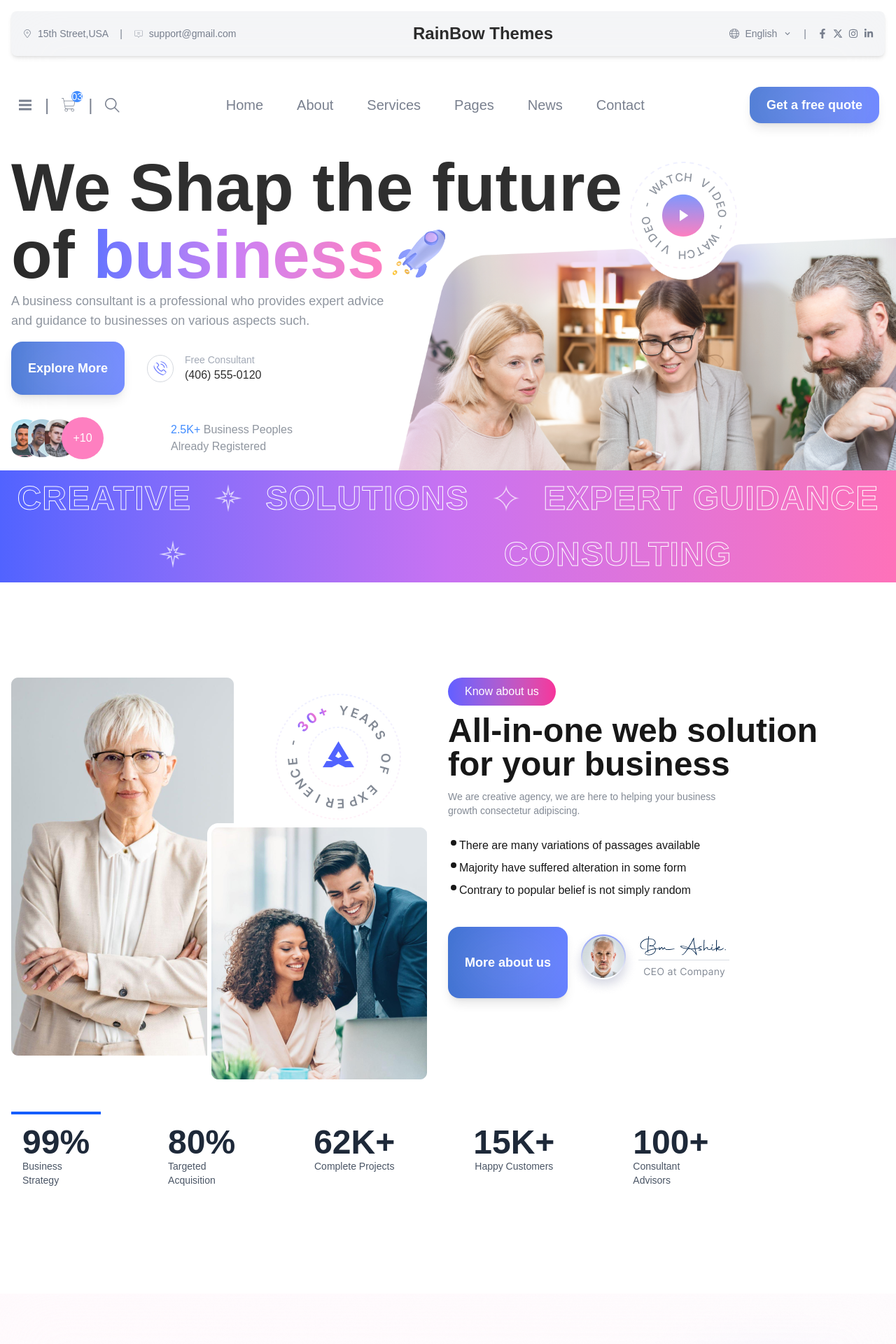
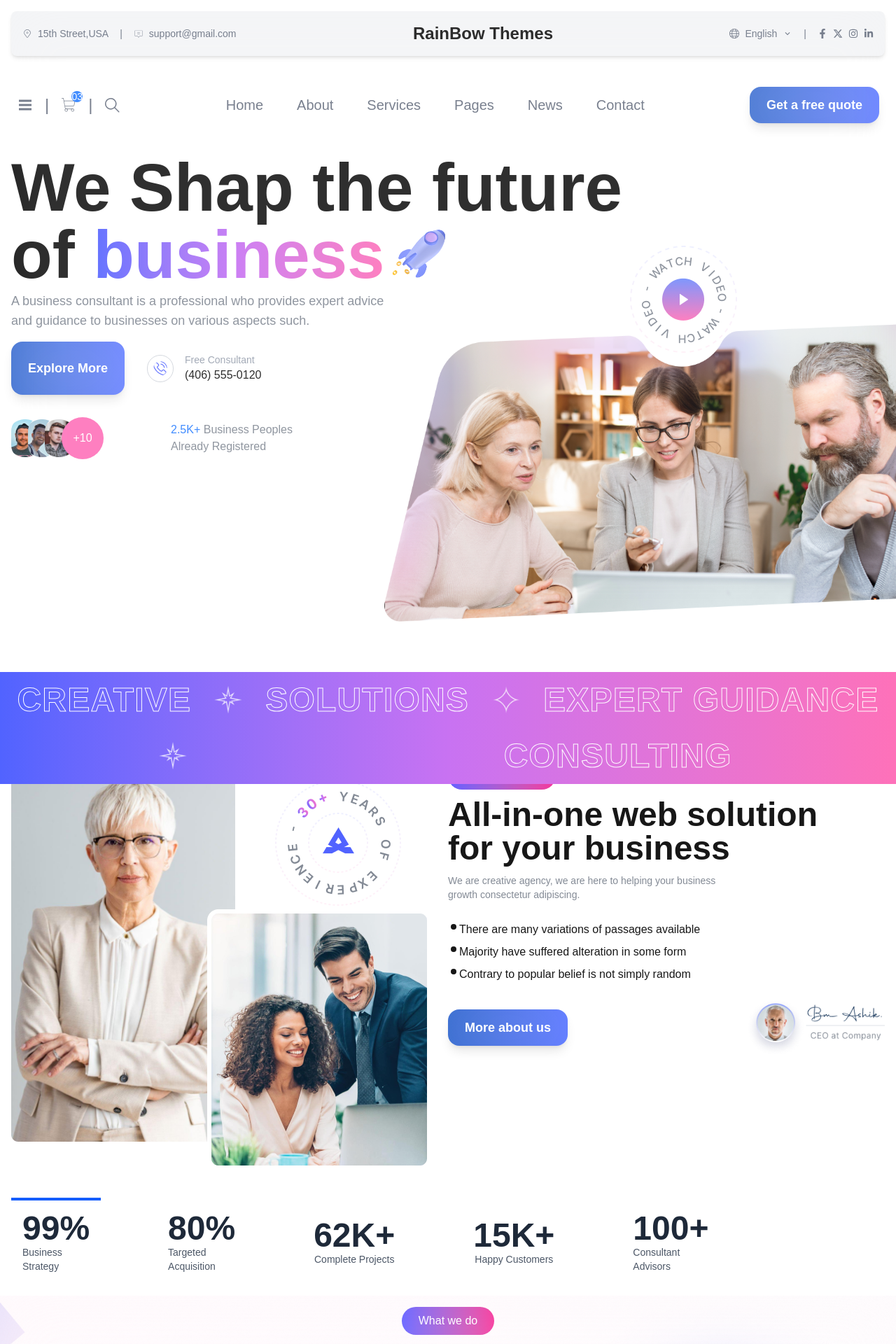
Before and after one commit to enamulhimel/rainbow-themes-test, a Next.js app: page / in a window 1280 px wide. Shown: the top 1920 px of the page at 70% size. Built offline with nearby package versions, Linux system fonts and the light colour scheme.

Commit message:
responsive fixed

```diff
--- a/src/components/common/StatsRow.tsx
+++ b/src/components/common/StatsRow.tsx
@@ -7,10 +7,19 @@ interface StatsCardProps {
   className?: string;
 }
 
-const StatsCard: React.FC<StatsCardProps> = ({ value, label, isActive = false, className = '' }) => {
+const StatsCard: React.FC<StatsCardProps> = ({
+  value,
+  label,
+  isActive = false,
+  className = '',
+}) => {
   return (
     <div
-      className={`flex flex-col items-center p-4 ${className} ${isActive ? 'border-t-4 border-blue-600' : 'border-t-4 border-transparent'}`}
+      className={`flex flex-col items-center p-4 ${className} ${
+        isActive
+          ? 'border-t-4 border-blue-600'
+          : 'border-t-4 border-transparent'
+      }`}
     >
       <span className="text-5xl font-bold text-gray-800">{value}</span>
       <span className="text-sm text-gray-600">{label}</span>
@@ -20,7 +29,7 @@ const StatsCard: React.FC<StatsCardProps> = ({ value, label, isActive = false, c
 
 const StatsRow: React.FC = () => {
   return (
-    <div className="flex justify-between gap-x-20 w-full max-w-4xl ">
+    <div className="flex flex-col md:flex-row md:justify-between md:items-center md:gap-x-20 md:w-full max-w-4xl ">
       <StatsCard value="99%" label="Business Strategy" isActive={true} />
       <StatsCard value="80%" label="Targeted Acquisition" />
       <StatsCard value="62K+" label="Complete Projects" />
--- a/src/components/sections/footer/FooterLogo.tsx
+++ b/src/components/sections/footer/FooterLogo.tsx
@@ -14,8 +14,8 @@ const FooterLogo = () => {
   return (
     <div className="relative bg-[url('/images/Footer-bg.png')] bg-cover bg-center bg-no-repeat py-20">
       <CommonWrapper>
-        <div className="w-full flex flex-row gap-x-1">
-          <div className="bg-[#110431] w-1/3 p-5 items-center justify-center">
+        <div className="w-full flex flex-col md:flex-row gap-x-1">
+          <div className="bg-[#110431] md:w-1/3 p-5 items-center justify-center">
             <img src={logo.src} alt="" />
             <p className="text-white">
               Introducing our team of talented and skilled professionals who are
@@ -38,7 +38,7 @@ const FooterLogo = () => {
               </div>
             </div>
           </div>
-          <div className="w-2/3 bg-[#110431] text-white p-5 flex flex-row items-center justify-between">
+          <div className="md:w-2/3 bg-[#110431] text-white p-5 flex md:flex-row flex-col items-start md:items-center justify-between">
             <div>
               <h3 className="font-bold ">Quick Links</h3>
               <div className="text-base py-2">
--- a/src/components/sections/header/Header.tsx
+++ b/src/components/sections/header/Header.tsx
@@ -14,22 +14,24 @@ const Header = () => {
     <div className="">
       <Company />
       <Navbar />
-      <div>
-        <HeroSection />
+      <div className="flex flex-col">
+        <div>
+          <HeroSection />
+        </div>
+        <div className="md:absolute md:left-0 md:-bottom-80 w-full md:z-20">
+          <GradientBanner />
+        </div>
       </div>
-      <div className="absolute left-0 w-full z-20">
-        <GradientBanner />
-      </div>
-      <div className="mt-70">
+      <div className="md:mt-100">
         <Solution />
       </div>
-      <div className="mt-30">
+      <div className="">
         <Services />
       </div>
       <div>
         <Works />
       </div>
-      <div className="mt-170">
+      <div className="">
         <Testimoni />
       </div>
       <div>
--- a/src/components/sections/header/HeroSection.tsx
+++ b/src/components/sections/header/HeroSection.tsx
@@ -13,9 +13,9 @@ import circleWatch from '../../../app/Circle Button.png';
 const HeroSection = () => {
   return (
     <CommonWrapper>
-      <div className="flex flex-row">
+      <div className="flex flex-col md:flex-row">
         <div>
-          <div className="text-8xl font-bold">
+          <div className="text-4xl md:text-8xl font-bold">
             <p>We Shap the future </p>
             <div className="flex flex-row">
               <p>
@@ -65,12 +65,12 @@ const HeroSection = () => {
           </div>
         </div>
         <div className="relative">
-          <div className="">
-            <div className="w-3xl absolute md:-bottom-27 md:-right-64">
+          <div className="flex flex-col items-center justify-center">
+            <div className="md:mt-30 md:pr-25">
+              <img src={circleWatch.src} alt="" />
+            </div>
+            <div className=" md:w-3xl md:absolute md:-bottom-58 md:-right-38">
               <img src={banner.src} alt="" />
-            </div>
-            <div className="">
-              <img src={circleWatch.src} alt="" />
             </div>
           </div>
         </div>
--- a/src/components/sections/services/Services.tsx
+++ b/src/components/sections/services/Services.tsx
@@ -7,28 +7,28 @@ import Button from '@/components/common/Button';
 
 const Services = () => {
   return (
-    <div className="relative bg-[url('/images/Mask-group.png')] bg-cover bg-center bg-no-repeat py-20">
+    <div className="relative bg-[url('/images/Mask-group.png')] bg-cover bg-center bg-no-repeat">
       <CommonWrapper>
         <div className="">
           <div className="flex flex-col items-center justify-center gap-y-5">
             <GradientButton label="What we do" />
             <p className="text-5xl font-semibold">Our Popular Services</p>
           </div>
-          <div className="relative pt-10">
-            <div className="absolute w-200 left-50">
+          <div className="relative md:pt-10">
+            <div className="absolute w-80  md:w-200 md:left-50">
               <img src={blur.src} alt="" />
             </div>
-            <div className="absolute w-220 top-23 left-40">
+            <div className="md:absolute w-80 md:w-220 md:top-23 md:left-40">
               <img src={blur.src} alt="" />
             </div>
-            <div className="absolute w-240 top-35 left-30">
+            <div className="md:absolute w-80 md:w-240 md:top-35 md:left-30">
               <img src={blur.src} alt="" />
             </div>
-            <div className="absolute w-260 top-50 left-20">
+            <div className="md:absolute w-80 md:w-260 md:top-50 md:left-20">
               <img src={clear.src} alt="" />
             </div>
           </div>
-          <div className="pt-140 flex items-center justify-center">
+          <div className="pt-5 md:pt-140 flex items-center justify-center">
             <Button label="view all services" />
           </div>
         </div>
--- a/src/components/sections/solution/Solution.tsx
+++ b/src/components/sections/solution/Solution.tsx
@@ -1,46 +1,72 @@
-import CommonWrapper from '@/components/common/CommonWrapper'
-import woman from '../../../app/woman.png'
-import group from '../../../app/Mask-group.png'
-import ceo from '../../../app/CEO.png'
-import circle from '../../../app/Comapny-Experience.png'
-import { GoDotFill } from "react-icons/go";
+import CommonWrapper from '@/components/common/CommonWrapper';
+import woman from '../../../app/woman.png';
+import group from '../../../app/Mask-group.png';
+import ceo from '../../../app/CEO.png';
+import circle from '../../../app/Comapny-Experience.png';
+import { GoDotFill } from 'react-icons/go';
 
-import React from 'react'
-import GradientButton from '@/components/common/GradientButton'
-import Button from '@/components/common/Button'
-import StatsRow from '@/components/common/StatsRow'
+import React from 'react';
+import GradientButton from '@/components/common/GradientButton';
+import Button from '@/components/common/Button';
+import StatsRow from '@/components/common/StatsRow';
 
 const Solution = () => {
   return (
     <CommonWrapper>
       <div>
-            <div className='flex flex-col w-full md:flex-row pb-20'>
-                <div className='relative w-1/2 '>
-                    <img src={woman.src} alt="" />
-                    <img src={group.src} alt="" className='absolute -bottom-10 left-70'/>
-                    <img src={circle.src} alt="" className='absolute bottom-80 left-90' />
+        <div className="flex flex-col w-full md:flex-row md:pb-20">
+          <div className="flex flex-col md:relative md:w-1/2 ">
+            <img src={woman.src} alt="" className="md:w-80" />
+            <img
+              src={group.src}
+              alt=""
+              className="md:absolute md:-bottom-10 md:left-70 "
+            />
+            <img
+              src={circle.src}
+              alt=""
+              className="md:absolute md:bottom-80 md:left-90"
+            />
           </div>
-                <div className='w-1/2'>
-                    <GradientButton label='Know about us'/>
-                    <p className='text-5xl font-semibold pt-3'>All-in-one web solution <br /> for your business</p>
-                    <p className='text-sm font-normal text-[#838A95] pt-3'>We are creative agency, we are here to helping your business <br /> growth consectetur adipiscing.</p>
-                    <ul className='py-5'>
-                        <li className='flex flex-row pt-2 '><GoDotFill />There are many variations of passages available</li>
-                        <li className='flex flex-row pt-2'><GoDotFill />Majority have suffered alteration in some form</li>
-                        <li className='flex flex-row pt-2'><GoDotFill />Contrary to popular belief is not simply random</li>
+          <div className="w-1/2">
+            <GradientButton label="Know about us" />
+            <p className="text-5xl font-semibold pt-3">
+              All-in-one web solution <br /> for your business
+            </p>
+            <p className="text-sm font-normal text-[#838A95] pt-3">
+              We are creative agency, we are here to helping your business{' '}
+              <br /> growth consectetur adipiscing.
+            </p>
+            <ul className="py-5">
+              <li className="flex flex-row pt-2 ">
+                <GoDotFill />
+                There are many variations of passages available
+              </li>
+              <li className="flex flex-row pt-2">
+                <GoDotFill />
+                Majority have suffered alteration in some form
+              </li>
+              <li className="flex flex-row pt-2">
+                <GoDotFill />
+                Contrary to popular belief is not simply random
+              </li>
             </ul>
-                    <div className='py-5 flex flex-row'>
-                        <Button label='More about us'/>
-                        <img src={ceo.src} alt="" />
+            <div className=" flex flex-col md:flex-row items-center md:justify-between justify-start">
+              <div>
+                <Button label="More about us" />
+              </div>
+              <div>
+                <img src={ceo.src} alt="" className="w-30 mx-auto md:w-50" />
+              </div>
             </div>
           </div>
         </div>
         <div>
-                <StatsRow/>
+          <StatsRow />
         </div>
       </div>
     </CommonWrapper>
-  )
-}
+  );
+};
 
-export default Solution
+export default Solution;
--- a/src/components/sections/testimonial/Testimoni.tsx
+++ b/src/components/sections/testimonial/Testimoni.tsx
@@ -14,7 +14,7 @@ import image4 from '../../../../public/images/Image4.png';
 
 const Testimoni = () => {
   return (
-    <div className="relative bg-[url('/images/Mask-group2.png')] bg-cover bg-center bg-no-repeat py-20">
+    <div className="relative bg-[url('/images/Mask-group2.png')] bg-cover bg-center bg-no-repeat py-10">
       <CommonWrapper>
         <div className="flex items-center justify-between gap-4 overflow-x-auto">
           <div></div>
@@ -27,15 +27,15 @@ const Testimoni = () => {
                   key={index}
                   className={`transition-all duration-300 rounded-xl overflow-hidden ${
                     isFeatured
-                      ? 'min-w-[180px] md:min-w-[220px]'
-                      : 'min-w-[120px] md:min-w-[160px]'
+                      ? 'min-w-[100px] sm:min-w-[140px] md:min-w-[220px]'
+                      : 'min-w-[70px] sm:min-w-[100px] md:min-w-[160px]'
                   }`}
                 >
                   <Image
                     src={img}
                     alt={`testimonial-${index}`}
-                    width={isFeatured ? 220 : 160}
-                    height={isFeatured ? 220 : 160}
+                    width={isFeatured ? 140 : 100}
+                    height={isFeatured ? 140 : 100}
                     className={`rounded-xl object-cover ${
                       isFeatured
                         ? 'shadow-lg ring-4 ring-pink-300 scale-105'
@@ -48,11 +48,11 @@ const Testimoni = () => {
           </div>
           <div></div>
         </div>
-        <div className=" pt-10 w-full md:flex md:flex-row md:items-center md:justify-between ">
+        <div className="pt-10 w-full flex flex-row items-center justify-between">
           <div className="flex-shrink-0">
             <Image src={left} alt="Left Arrow" width={40} height={40} />
           </div>
-          <p className="text-2xl text-[#838A95] w-3/5">
+          <p className="text-sm md:text-2xl text-[#838A95] w-3/5">
             “Simply dummy text of the printing and{' '}
             <span className="text-black font-bold">Expert Advisor</span>. lorem
             Ipsum has been the standard dummy text ever since the when an
--- a/src/components/sections/works/works.tsx
+++ b/src/components/sections/works/works.tsx
@@ -58,25 +58,17 @@ const Works = () => {
         </div>
 
         {/* Projects List */}
-        <div className="flex flex-wrap flex-row justify-center gap-6">
+        <div className="flex flex-col flex-wrap md:flex-row items-center justify-center gap-6">
           {/* Active Project */}
-          <div className="w-[320px] sm:w-[360px] rounded-xl overflow-hidden bg-white md:absolute md:h-[700px] md:top-0 md:left-45 md:">
+          <div className="md:w-[500px] w-[360px] rounded-xl overflow-hidden bg-white md:absolute md:h-[700px] md:top-0 md:left-65">
             <Image
               src={active}
               alt="active"
               className="w-full h-auto object-cover"
             />
-            {/* <div className="p-4">
-              <span className="text-xs px-2 py-1 bg-purple-100 text-purple-600 rounded">
-                2024, Business
-              </span>
-              <h3 className="text-lg font-semibold mt-2">
-                Business Consulting Service
-              </h3>
-            </div> */}
           </div>
           {/* Project 1 */}
-          <div className="w-[280px] sm:w-[320px] h-auto rounded-xl overflow-hidden bg-white md:absolute md:left-120 md:bottom-20 md:h-[500px]">
+          <div className="md:w-[350px] w-[360px] h-auto rounded-xl overflow-hidden bg-white md:absolute md:left-170 md:bottom-15 md:h-[500px]">
             <Image
               src={project2}
               alt="project1"
@@ -85,7 +77,7 @@ const Works = () => {
           </div>
 
           {/* Project 2 */}
-          <div className="w-[220px] sm:w-[280px] h-auto rounded-xl overflow-hidden bg-white relative">
+          <div className="md:w-[300px] w-[360px] h-auto rounded-xl overflow-hidden bg-white md:ml-200 relative">
             <Image
               src={project1}
               alt="project2"
```
Lines whose indentation alone changed are shown as unchanged.
